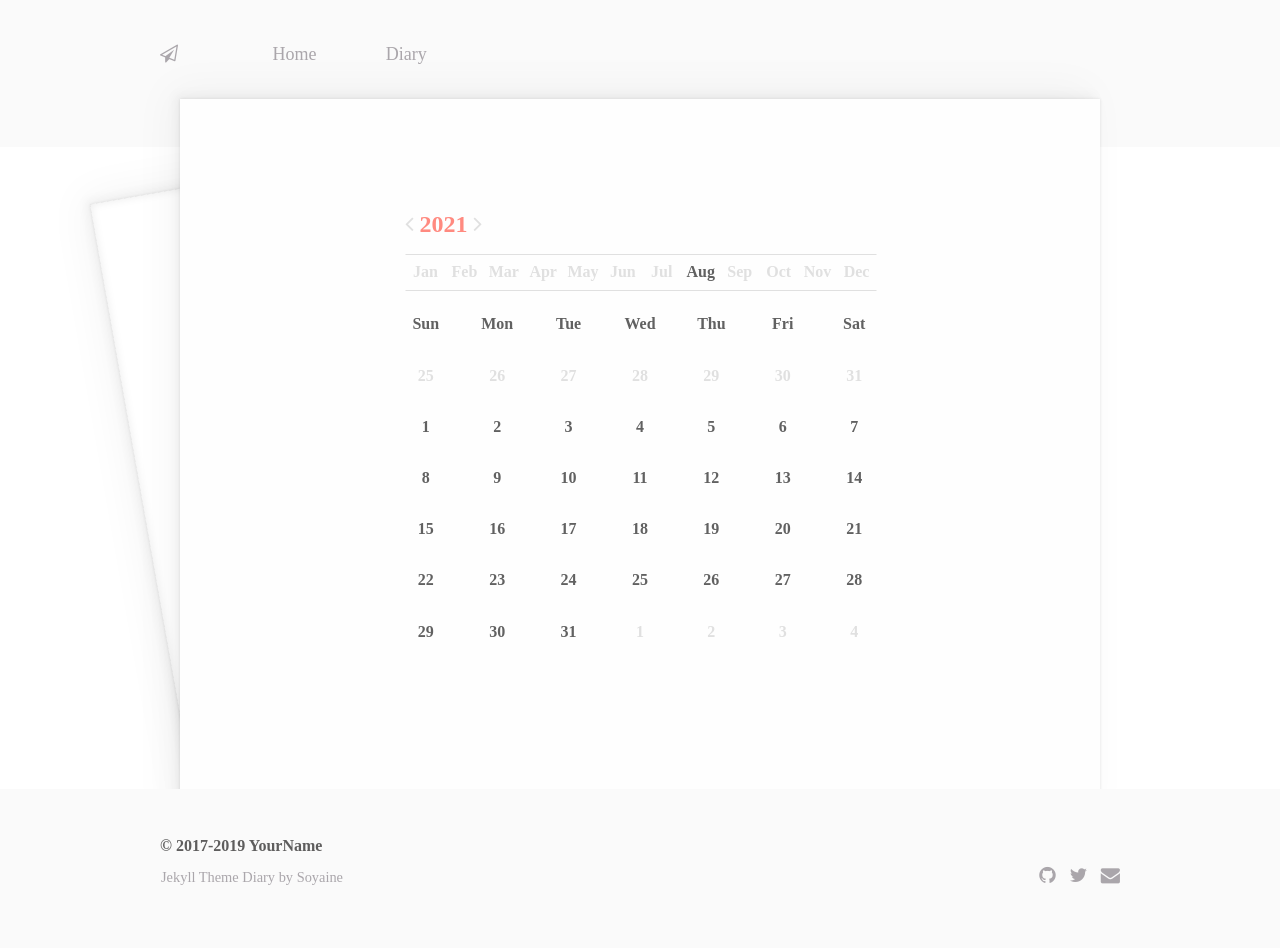
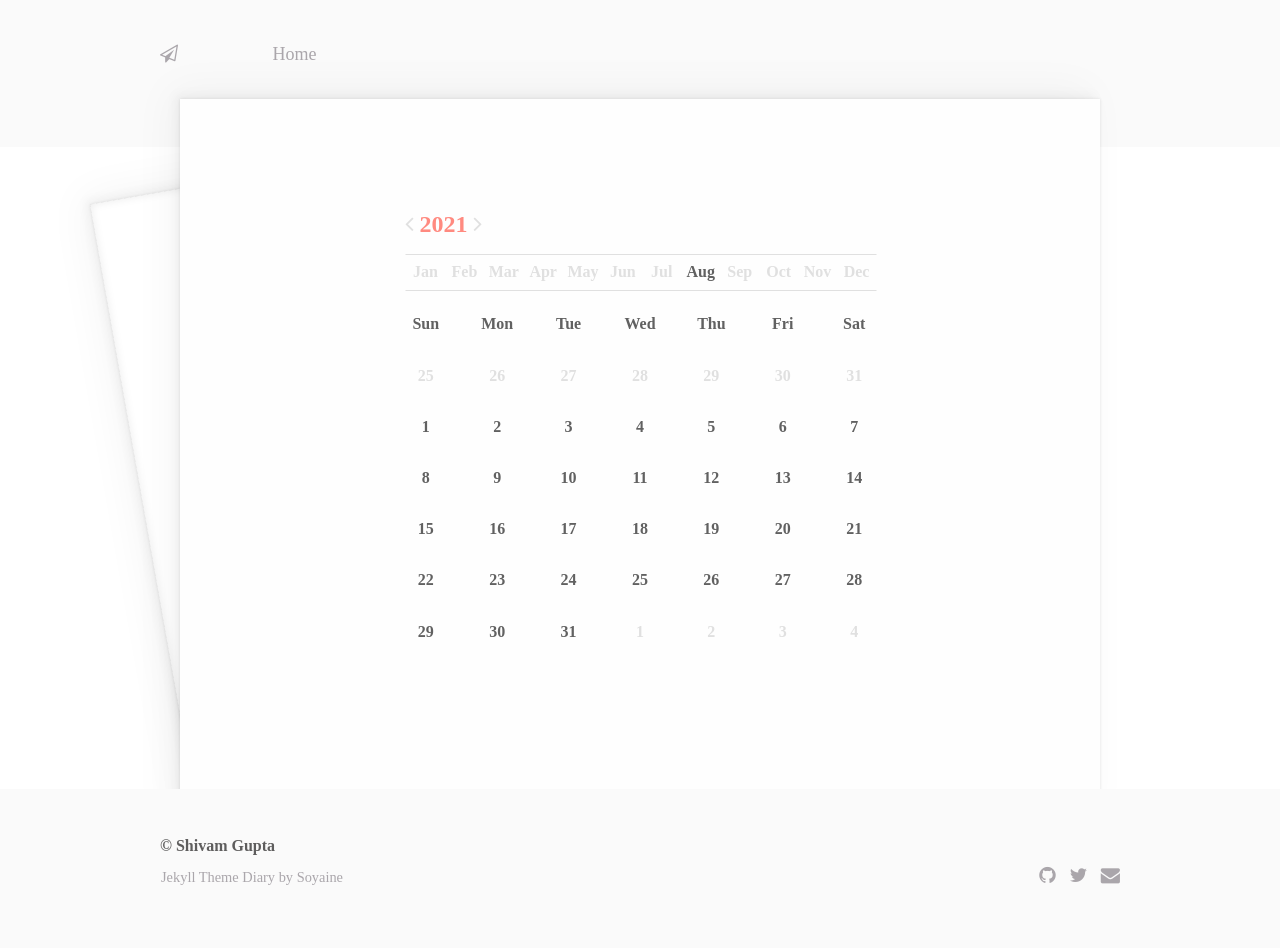
Before and after one commit to shivam-bft/shivam-bft.github.io, a Jekyll site: the page built from index.html, in a window 1280 px wide. Built offline with Jekyll 4.4.1, drawn with Linux system fonts in a browser that asks for light colours.

Commit message:
initial commit

```diff
--- a/_config.yml
+++ b/_config.yml
@@ -1,24 +1,16 @@
-name: YourName
+name: Shivam Gupta
 permalink: :year/:month/:day/:title
-baseurl: /jekyll-theme-diary
-
-# Your blog's start year and this year, showed in the footer left
-# start is optional
-start: 2017
-now: 2019
+baseurl: /
 
 # Social links showed in the footer
 # You just need modify the nickname of github and twitter
 link:
-  email : yourname@gmail.com
-  github : yourname
-  twitter : yourname
+  email : shivam.gupta@blackfigtech.com
+  github : shivam-bft
 
 # Links in the navigation, you can modify both link name and link url
 nav:
    Home: "/"
-   Diary: "/diary"
-
 
 markdown: kramdown
 highlighter: rouge
--- a/index.html
+++ b/index.html
@@ -1,6 +1,6 @@
 ---
 layout: default
-title: DIARY
+title: Shivam's diary
 ---
 
 
```
